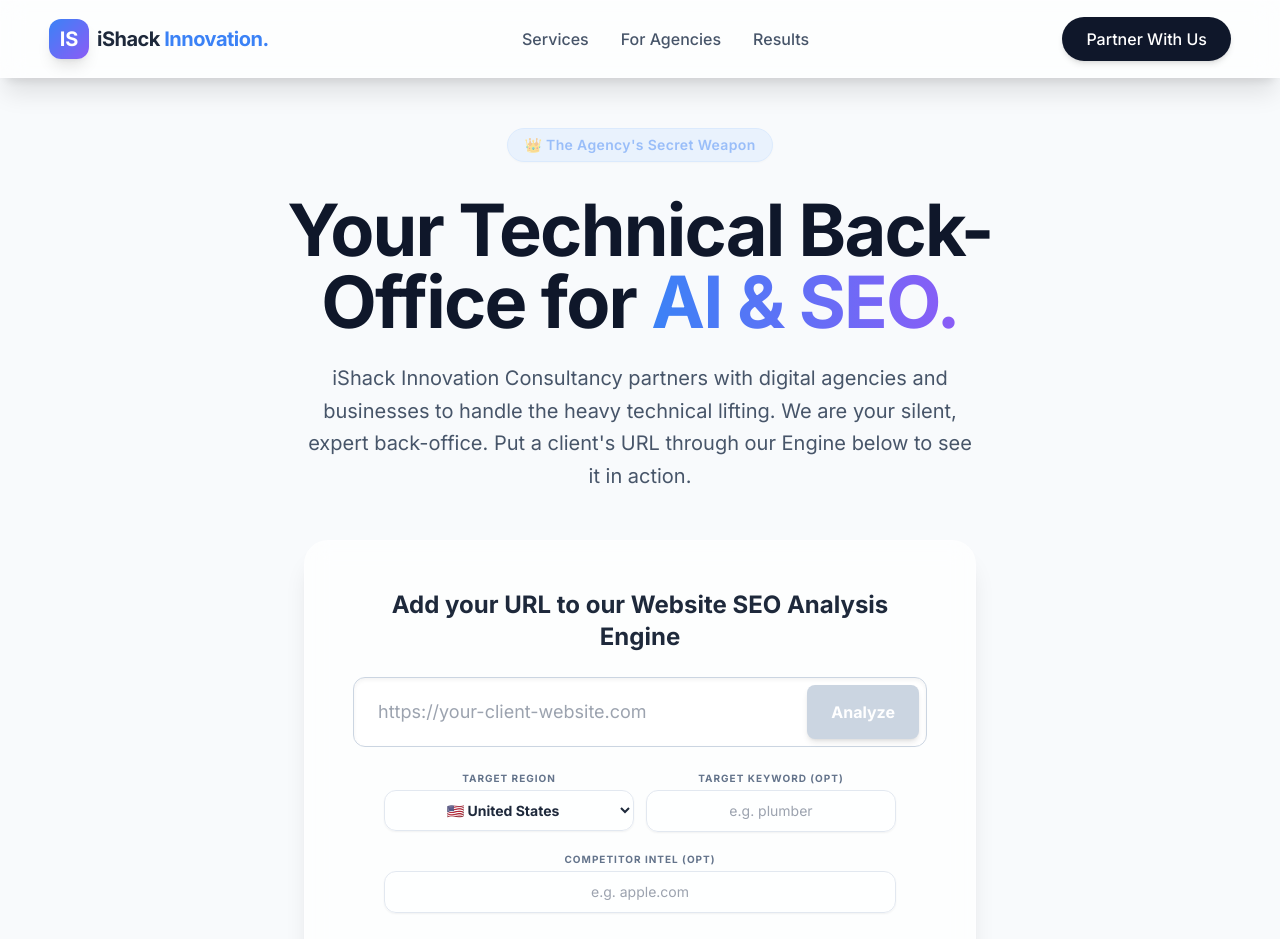
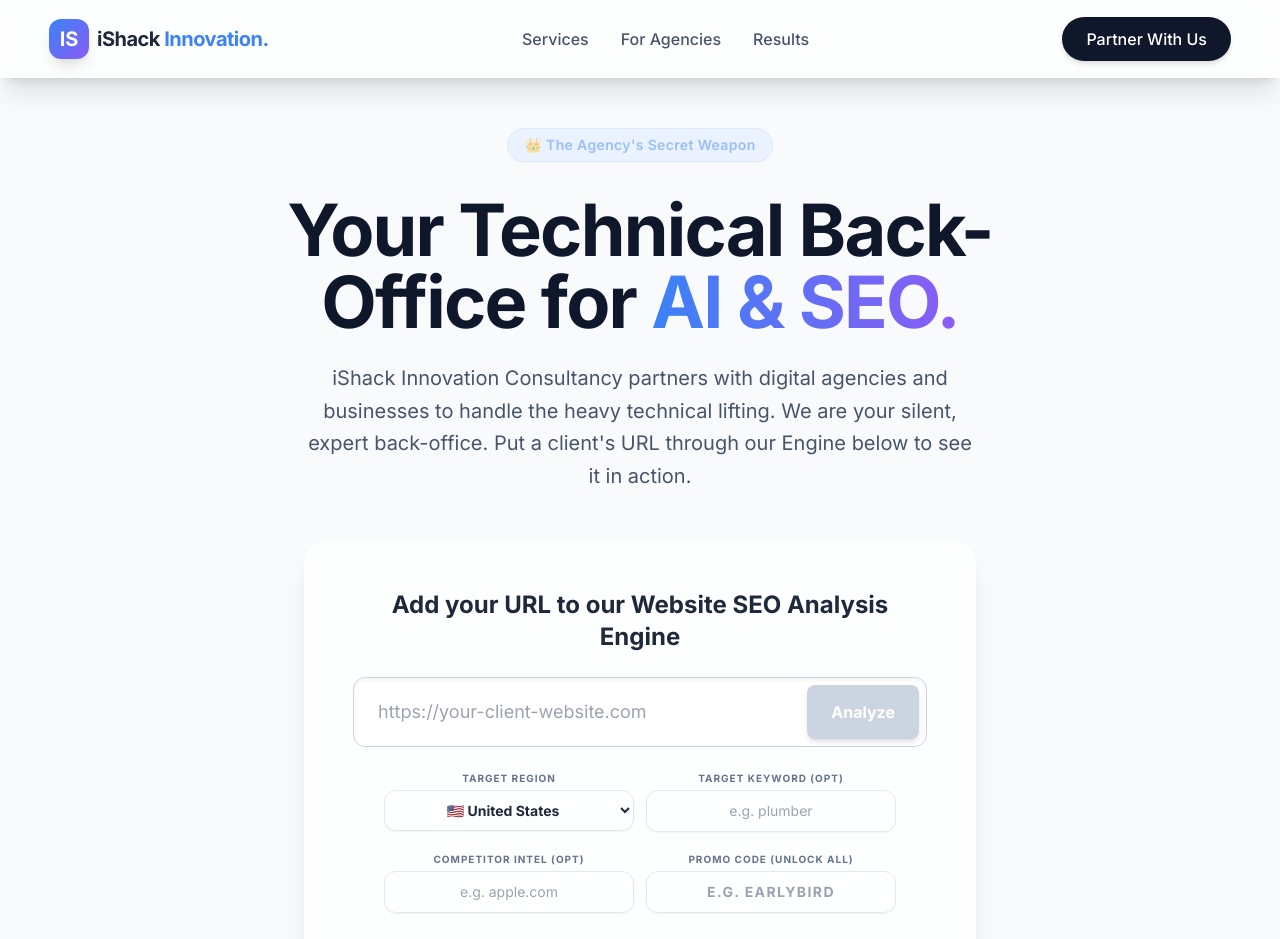
Before and after one commit to iShackDigitalConsultancy/ishackinovationconsultancyseo, an Angular app in the folder frontend/: page / in a window 1280 px wide. Shown: the top 939 px of the page. Built offline with nearby package versions, Linux system fonts and the light colour scheme.

Commit message:
feat: move Promocode lock to homepage funnel to allow free agency testing

```diff
--- a/frontend/src/app/home/home.html
+++ b/frontend/src/app/home/home.html
@@ -73,10 +73,16 @@
                 <input type="text" [(ngModel)]="targetKeyword" placeholder="e.g. plumber" class="w-full px-4 py-2.5 text-sm rounded-xl border border-slate-200 focus:ring-2 focus:ring-primary/20 focus:border-primary outline-none transition-all shadow-sm bg-white/50 text-center">
               </div>
             </div>
+            <div class="grid grid-cols-1 md:grid-cols-2 gap-3 max-w-lg mx-auto pt-1">
+              <div class="relative">
+                <label class="text-[10px] font-bold text-slate-500 uppercase tracking-widest block text-center mb-1">Competitor Intel (Opt)</label>
+                <input type="url" [(ngModel)]="competitorUrl" placeholder="e.g. apple.com" class="w-full px-4 py-2.5 text-sm rounded-xl border border-slate-200 focus:ring-2 focus:ring-primary/20 focus:border-primary outline-none transition-all shadow-sm bg-white/50 text-center">
+              </div>
 
-            <div class="relative max-w-lg mx-auto pt-1">
-              <label class="text-[10px] font-bold text-slate-500 uppercase tracking-widest block text-center mb-1">Competitor Intel (Opt)</label>
-              <input type="url" [(ngModel)]="competitorUrl" placeholder="e.g. apple.com" class="w-full px-4 py-2.5 text-sm rounded-xl border border-slate-200 focus:ring-2 focus:ring-primary/20 focus:border-primary outline-none transition-all shadow-sm bg-white/50 text-center">
+              <div class="relative">
+                <label class="text-[10px] font-bold text-slate-500 uppercase tracking-widest block text-center mb-1">Promo Code (Unlock All)</label>
+                <input type="text" [(ngModel)]="promoCode" placeholder="e.g. EARLYBIRD" class="w-full px-4 py-2.5 text-sm rounded-xl border border-slate-200 focus:ring-2 focus:ring-primary/20 focus:border-primary outline-none transition-all shadow-sm bg-white/50 text-center font-bold tracking-widest uppercase">
+              </div>
             </div>
           </div>
           <p class="text-sm text-slate-500 font-medium mt-4">Powered by OpenClaw AI Agents • 100% Free initial scan</p>
@@ -136,7 +142,7 @@
             </div>
           }
 
-          @if (isLoggedIn()) {
+          @if (canViewPremium()) {
           <!-- Top Organic Keywords Table -->
           @if (mockReport()?.metrics?.topKeywords && mockReport()?.metrics?.topKeywords.length > 0) {
             <div class="mt-8 bg-white/60 border border-slate-200 rounded-xl shadow-sm overflow-hidden">
--- a/frontend/src/app/home/home.ts
+++ b/frontend/src/app/home/home.ts
@@ -53,8 +53,13 @@ export class Home {
   email = signal('');
   region = signal('us');
   targetKeyword = signal('');
+  promoCode = signal('');
 
   mockReport = signal<any>(null);
+
+  canViewPremium(): boolean {
+    return this.isLoggedIn() || this.promoCode().toLowerCase() === 'evertonfc';
+  }
 
   startAnalysis() {
     if (!this.websiteUrl()) return;
```
